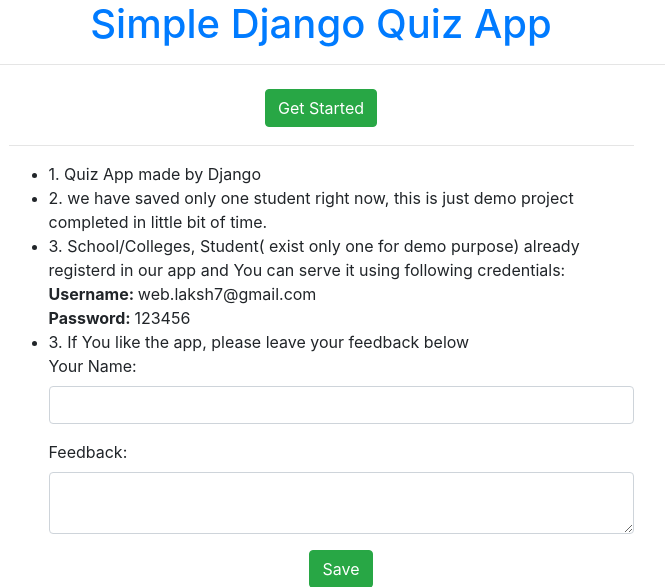
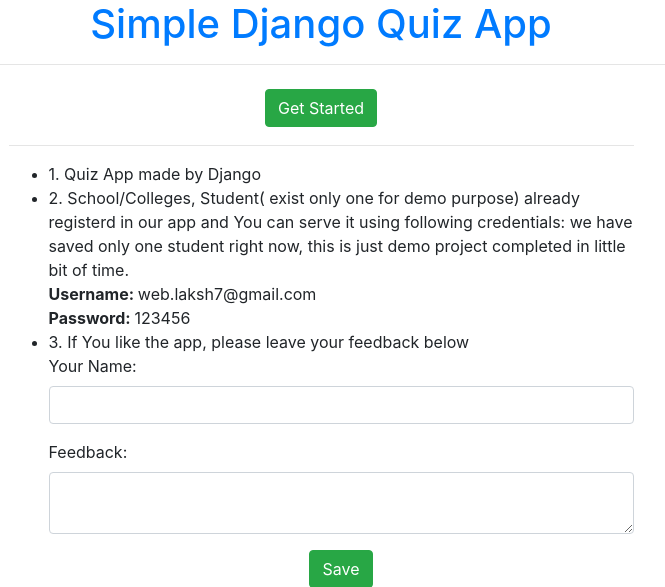
Before and after one commit to LakshSakure/quizapp, a Django app: template quiz/templates/into.html in a window 1280 px wide. Shown: the top 587 px of the page, without its empty margins (319-984 px from the left). Run offline with Django 3.2, Linux system fonts and the light colour scheme; the template is opened without the code that fills it, so the values that code supplies are empty; some libraries are stand-ins or nearby versions.

Commit message:
adding new changes

```diff
--- a/quiz/templates/into.html
+++ b/quiz/templates/into.html
@@ -24,9 +24,9 @@
         <hr />
         <ul>
             <li>1. Quiz App made by Django</li>
-            <li>2. we have saved only one student right now, this is just demo project completed in little bit of time.</li>
-            <li>3. School/Colleges, Student( exist only one for demo purpose) already registerd in our app and You can serve it using following credentials:
+            <li>2. School/Colleges, Student( exist only one for demo purpose) already registerd in our app and You can serve it using following credentials:
 
+                we have saved only one student right now, this is just demo project completed in little bit of time.
                 <br />
                 <b>Username: </b> web.laksh7@gmail.com <br />
                 <b>Password: </b> 123456
--- a/quiz/templates/result.html
+++ b/quiz/templates/result.html
@@ -9,7 +9,7 @@
     <div class="card alert-info col-sm-6 p-5" id="result_container">
         <div class="card-body">
             <h2 class="text-center font-weight-bold"> Your score</h2>
-            <h5 class="text-center"> {{ score }} / {{ total_questions }}</h5>
+            <h5 class="text-center"> {{ score }} / 10</h5>
             <a href="/quiz-home"> Go to Back</a>
 
         </div>
--- a/quiz/views.py
+++ b/quiz/views.py
@@ -62,16 +62,14 @@
                     return JsonResponse(res, status=200)
         except Question.DoesNotExist:
             pass
-
     res = {"error": 1, 'c': '0', 'q': q_id, 'c_option': question.correct_option}
     return JsonResponse(res, status=200)
 
 def checkScore(request):
     if 'score' in request.session:
         score = request.session.get('score')
-        total_questions = request.get('total_questions')
         request.session['score'] = 0
-        return render(request, 'result.html', {'score': score, 'total_questions': total_questions});
+        return render(request, 'result.html', {'score': score});
     else:
         return HttpResponse("HTTP 403: Forbidden", status=403)
 
@@ -82,7 +80,6 @@
             quiz = Quiz.objects.get(id=id)  # geidtting Quiz details
             quiz_questions = Question.objects.filter(quiz_name=quiz.id)
             request.session['score'] = 0;
-            request.session['total_questions'] = quiz_questions.count()
             return render(request, 'quizes.html', {'quiz_questions': quiz_questions, 'quiz': quiz})
         except:
             pass
```
